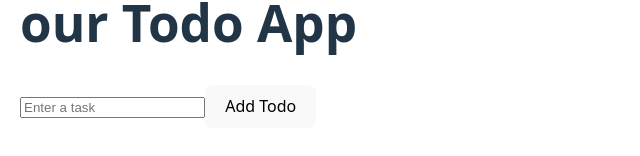
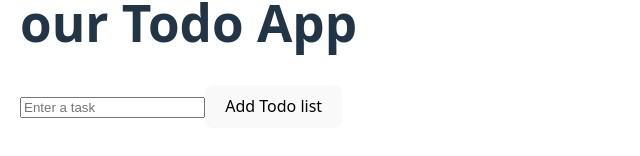
Before and after one commit to Vanshi2221/todo-react-vite, a React (Vite) app: page / in a window 1280 px wide. Shown: the part 348-504 px from the top of the page, without its empty margins (0-640 px from the left). Built offline with nearby package versions, Linux system fonts and the light colour scheme.

Commit message:
chore: rename button title

```diff
--- a/src/App.jsx
+++ b/src/App.jsx
@@ -20,7 +20,7 @@ function App() {
           setText("");
         }}
       >
-        Add Todo
+        Add Todo list
       </button>
 
       <ul>
```
